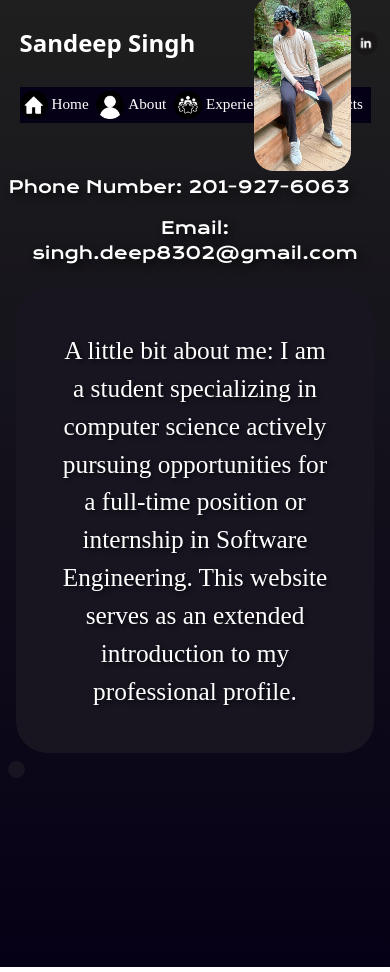
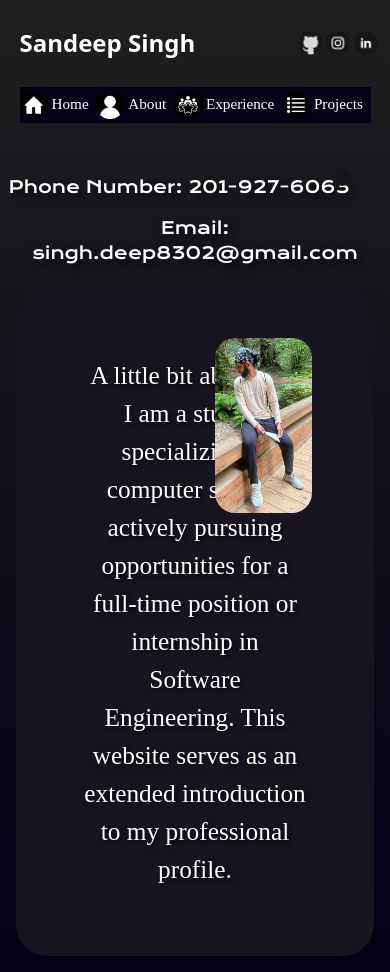
Before and after one commit to SandeepS3/personal-website, a React (Create React App) app: page /about in a window 390 px wide. Built offline with nearby package versions, Linux system fonts and the light colour scheme; a web font is replaced by a local one.

Commit message:
fix about  mobile

```diff
--- a/src/pages/AboutStyles.js
+++ b/src/pages/AboutStyles.js
@@ -77,7 +77,7 @@ const mediaStyles = {
     color: "white",
     fontFamily: "Regular",
     fontSize: "3vh",
-    padding: "5vh",
+    padding: "8vh",
     margin: "2vw",
     textShadow: "0.125rem 0.125rem 0.25rem rgba(0, 0, 0, 0.8)",
     backgroundColor: "#181521",
@@ -93,7 +93,7 @@ const mediaStyles = {
     height: "45vw",
     borderRadius: "1.25em",
     position: "absolute",
-    top: "-0.5vh",
+    top: "20vh",
     right: "10vw",
   },
   imageBox: {
@@ -101,6 +101,9 @@ const mediaStyles = {
     backgroundColor: "#181521",
     borderRadius: "1.25em",
     marginBottom: "0.5vh",
+    position: "absolute",
+    top: "20vh",
+    right: "10vw",
   },
 };
 
```
